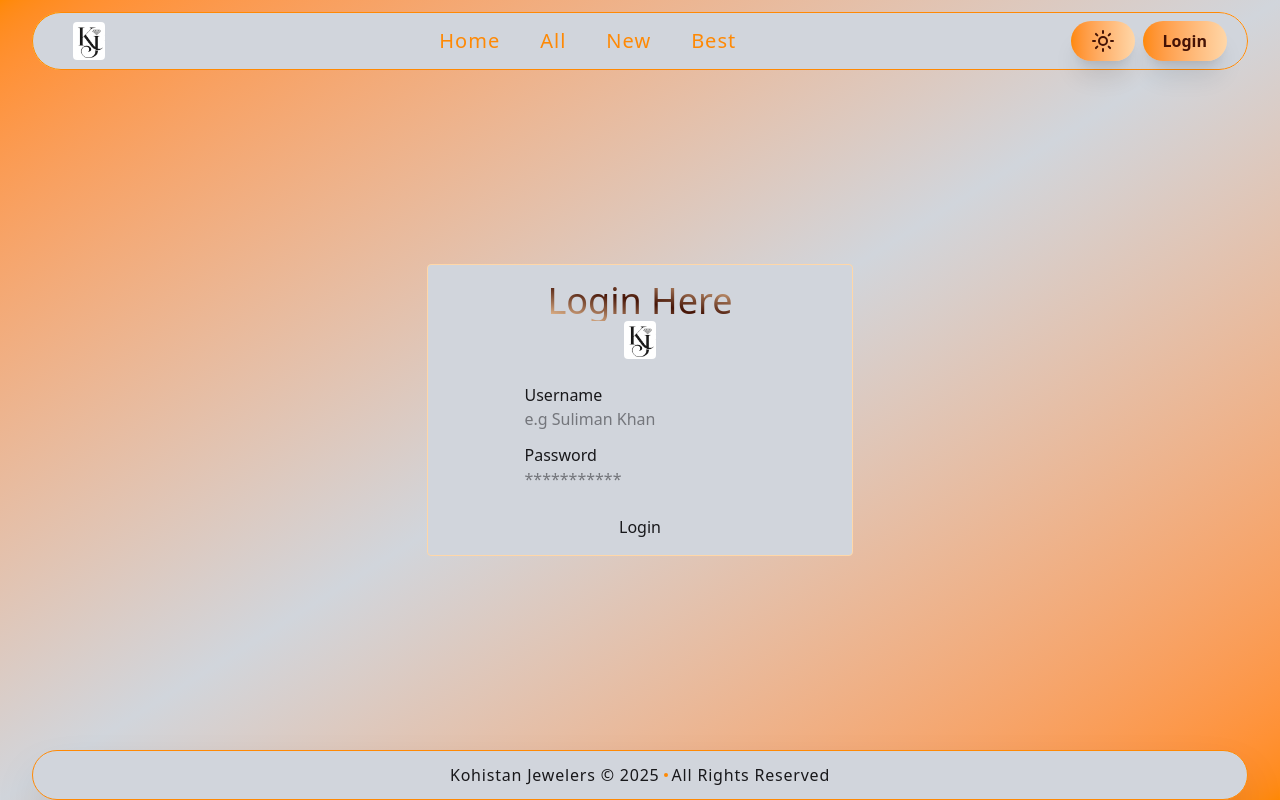
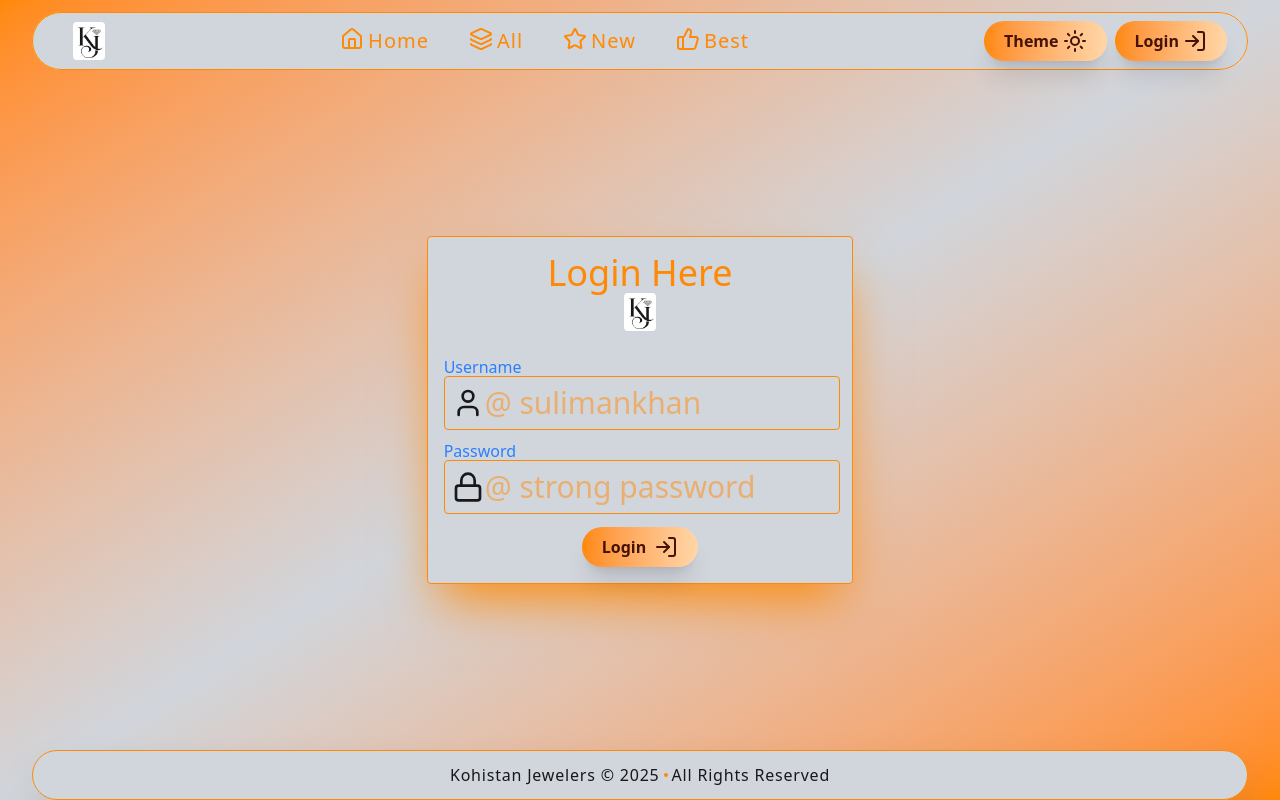
Before and after one commit to coderSulimanKhan/jewelry_website, a React (Vite) app in the folder frontend/: page /login in a window 1280 px wide. Built offline with nearby package versions, Linux system fonts and the light colour scheme.

Commit message:
setup general Layout

```diff
--- a/frontend/components/common/Navbar.jsx
+++ b/frontend/components/common/Navbar.jsx
@@ -1,7 +1,7 @@
 import { Link, NavLink } from "react-router"
-import { Sun, Moon } from "lucide-react"
+import { Sun, Moon, Home, Layers, ThumbsUp, Star, LogIn } from "lucide-react"
 
-const Navbar = ({ toggleTheme, isDark }) => {
+const Navbar = ({ toggleTheme, isDark, role }) => {
   return (
     // navigation bar starts
     <div className="max-w-[95%] mt-3 pl-10 pr-5 py-2 w-full flex items-center justify-between rounded-full bg-primary backdrop-brightness-150 border border-warning">
@@ -16,24 +16,24 @@ const Navbar = ({ toggleTheme, isDark }) => {
       <div>
         <ul className="flex gap-10 text-xl tracking-wider">
           <li className="hover:scale-110 transition active:scale-90 text-warning">
-            <NavLink to={"/"} className={({ isActive }) => isActive ? "text-info" : ""}>Home</NavLink>
+            <NavLink to={"/"} className={({ isActive }) => isActive ? "text-info flex gap-1" : "flex gap-1"}><Home /> Home</NavLink>
           </li>
           <li className="hover:scale-110 transition active:scale-90 text-warning">
-            <NavLink to={"/all"} className={({ isActive }) => isActive ? "text-info" : ""}>All</NavLink>
+            <NavLink to={"/all"} className={({ isActive }) => isActive ? "text-info flex gap-1" : "flex gap-1"}><Layers />All</NavLink>
           </li>
           <li className="hover:scale-110 transition active:scale-90 text-warning">
-            <NavLink to={"/new"} className={({ isActive }) => isActive ? "text-info" : ""}>New</NavLink>
+            <NavLink to={"/new"} className={({ isActive }) => isActive ? "text-info flex gap-1" : "flex gap-1"}><Star />New</NavLink>
           </li>
           <li className="hover:scale-110 transition active:scale-90 text-warning">
-            <NavLink to={"/best"} className={({ isActive }) => isActive ? "text-info" : ""}>Best</NavLink>
+            <NavLink to={"/best"} className={({ isActive }) => isActive ? "text-info flex gap-1" : "flex gap-1"}> <ThumbsUp /> Best</NavLink>
           </li>
         </ul>
       </div>
       {/* navigation menu ends */}
       {/* login/profile starts */}
       <div className="flex gap-2">
-        <button onClick={toggleTheme} className="myBtn">{isDark ? <Moon /> : <Sun />}</button>
-        <Link to={"/login"} className="myBtn">Login</Link>
+        <button onClick={toggleTheme} className="myBtn flex gap-1">Theme{isDark ? <Moon /> : <Sun />}</button>
+        <Link to={"/login"} className="myBtn flex gap-1">Login <LogIn /></Link>
         {/* <Link to={"/register"} className="px-5 py-2 bg-secondary text-primary rounded-4xl font-bold shadow-xl hover:scale-110 active:scale-90 transition">Register</Link> */}
       </div>
       {/* login/rpofile ends */}
--- a/frontend/pages/LoginPage.jsx
+++ b/frontend/pages/LoginPage.jsx
@@ -1,32 +1,40 @@
+import { Lock, LogIn, LucideUserX2, User, User2, UserX2 } from "lucide-react"
+
 const LoginPage = () => {
   return (
     // login starts
-    <div className="w-1/3 border bg-primary border-secondary flex flex-col gap-6 p-4 items-center justify-center rounded">
+    <div className="w-1/3 border bg-primary shadow-2xl shadow-warning border-warning flex flex-col gap-6 p-4 items-center rounded">
       {/* logo starts */}
-      <div className="flex flex-col justify-center items-center">
-        <h1 className="text-4xl bg-gradient-to-tr from-secondary via-info to-secondary text-transparent bg-clip-text">Login Here</h1>
+      <div className="flex flex-col justify-center items-center w-full">
+        <h1 className="text-4xl text-warning">Login Here</h1>
         <img src="/small-logo.png" alt="Login logo" className="w-8 rounded" />
       </div>
       {/* logo ends */}
       {/* fields starts */}
-      <div className="flex flex-col gap-3">
+      <div className="flex flex-col gap-5 w-full justify-center">
         {/* username starts */}
-        <div className="flex flex-col">
-          <label htmlFor="username">Username</label>
-          <input type="text" id="username" placeholder="e.g Suliman Khan" />
+        <div className="flex flex-col gap-2">
+          <label htmlFor="username" className="text-blue-500">Username</label>
+          <div className="flex items-center">
+            <User className="size-8 ml-2" />
+            <input className="textField" type="text" id="username" placeholder="@ sulimankhan" />
+          </div>
         </div>
         {/* username ends */}
         {/* password starts */}
-        <div className="flex flex-col">
-          <label htmlFor="passowrd">Password</label>
-          <input type="text" id="password" placeholder="***********" />
+        <div className="flex flex-col gap-2">
+          <label className="text-blue-500" htmlFor="passowrd">Password</label>
+          <div className="flex items-center">
+            <Lock className="size-8 ml-2" />
+            <input className="textField" type="text" id="password" placeholder="@ strong password" />
+          </div>
         </div>
         {/* password ends */}
       </div>
       {/* fields ends */}
       {/* button starts */}
       <div className="">
-        <button>Login</button>
+        <button className="myBtn flex gap-2">Login <LogIn /></button>
       </div>
       {/* button ends */}
     </div>
--- a/frontend/src/App.jsx
+++ b/frontend/src/App.jsx
@@ -8,6 +8,7 @@ import { useEffect, useState } from "react"
 
 const App = () => {
   const [isDark, setIsDark] = useState(false);
+  const role = "general";
   useEffect(() => {
     const prefersDark = window.matchMedia("(prefers-color-scheme: dark)").matches;
     setIsDark(prefersDark);
@@ -26,7 +27,7 @@ const App = () => {
     // landing page starts
     <div className="w-full min-h-screen flex flex-col items-center justify-between bg-linear-to-br from-warning via-primary to-warning transition duration-1000">
       {/* navbar */}
-      <Navbar toggleTheme={toggleTheme} isDark={isDark} />
+      <Navbar toggleTheme={toggleTheme} isDark={isDark} role={role} />
       <Routes>
         <Route path="/" element={<HomePage />} />
         <Route path="/login" element={<LoginPage />} />
--- a/frontend/src/index.css
+++ b/frontend/src/index.css
@@ -41,3 +41,7 @@
 .myBtn {
   @apply px-5 py-2 bg-gradient-to-r from-warning to-secondary text-neutral rounded-4xl font-bold shadow-xl hover:scale-110 active:scale-90 transition
 }
+
+.textField {
+  @apply border border-warning absolute pl-10 text-3xl p-2 w-[31%] text-warning rounded
+}
```
